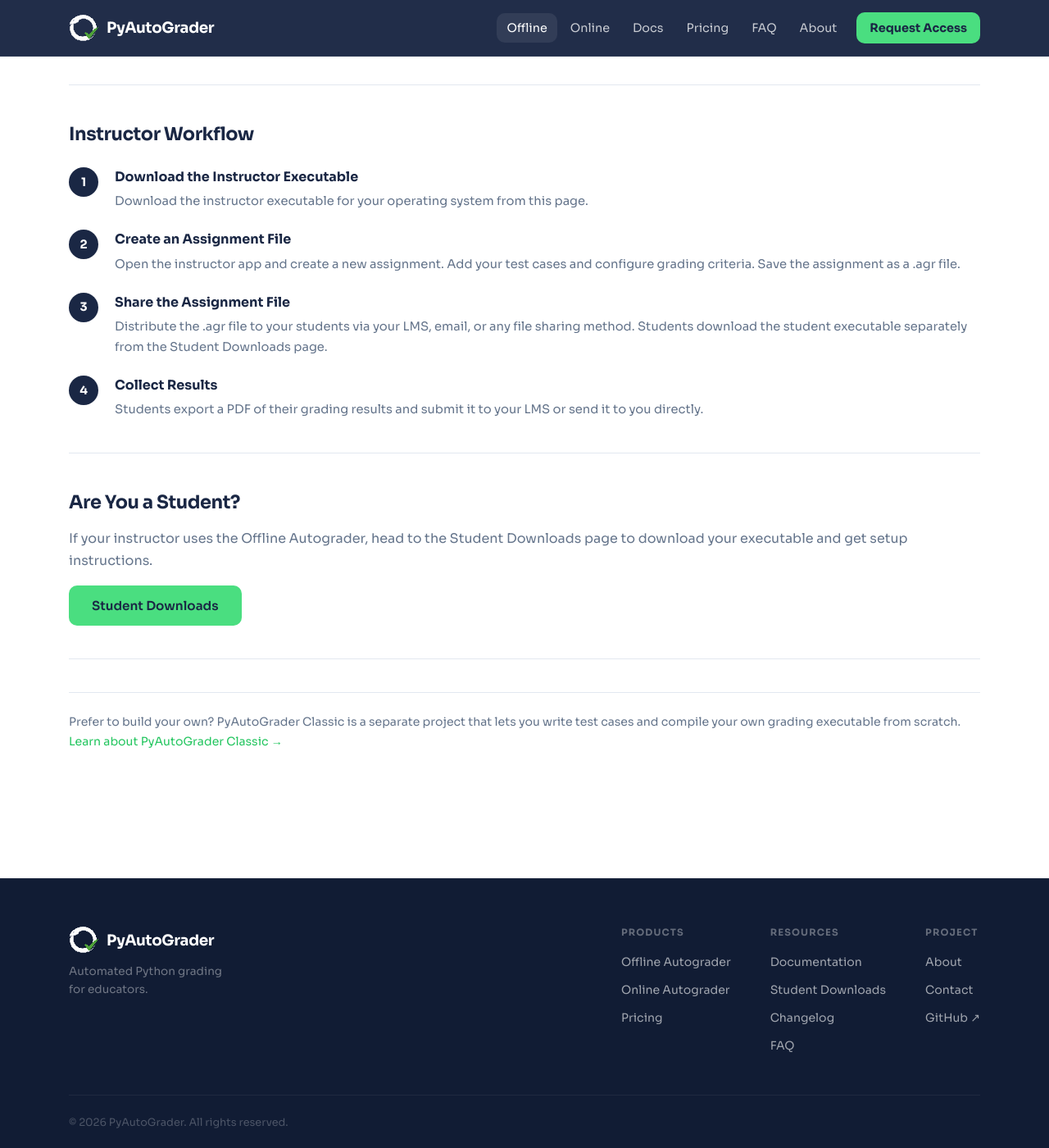
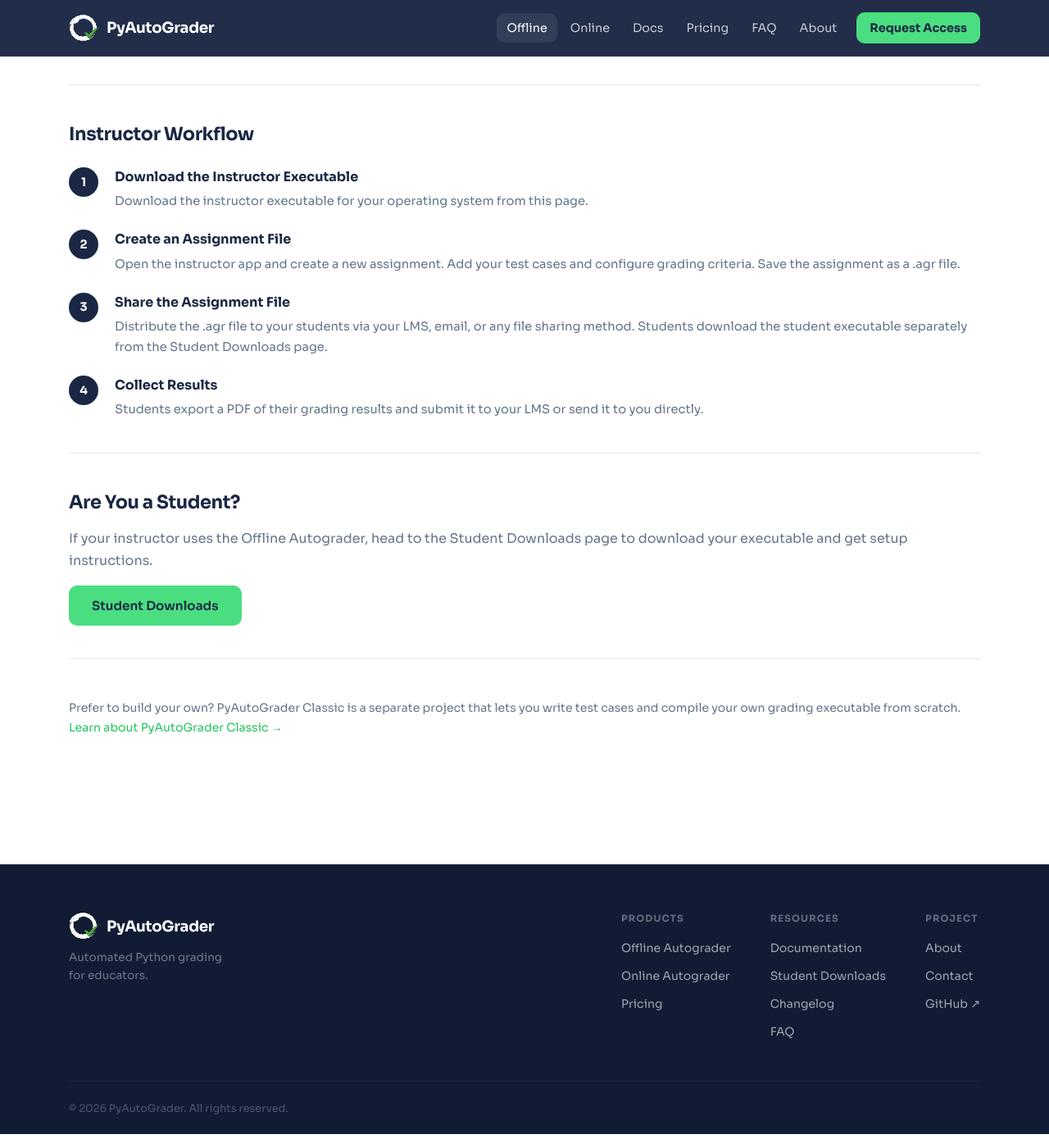
Before and after one commit to PyAutoGrader/pyautograder.github.io, a Jekyll site: the page built from _pages/offline.md, in a window 1280 px wide and 1400 px high, scrolled down 1520 px. Shown: the whole window at 82% size. Built offline with Jekyll 4.4.1, drawn with Linux system fonts in a browser that asks for light colours.

Commit message:
Remove double line in legacy section

```diff
--- a/assets/css/main.css
+++ b/assets/css/main.css
@@ -1309,9 +1309,8 @@
    LEGACY SECTION
    ============================================= */
 .legacy-section {
-  border-top: 1px solid var(--gray-200);
-  padding-top: 24px;
-  margin-top: 8px;
+  padding-top: 8px;
+  margin-top: 0;
 }
 
 .legacy-text {
```
